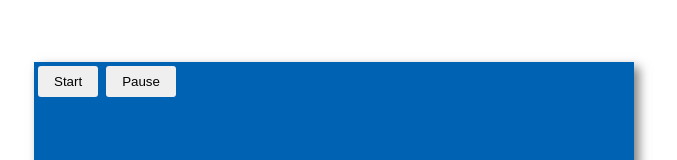
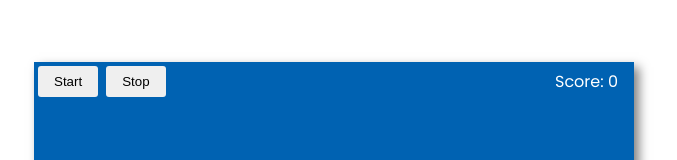
Before and after one commit to ajarek/react-88-vite-space-defender, a React (Vite) app: page / in a window 1280 px wide. Shown: the part 138-298 px from the top of the page, without its empty margins (306-983 px from the left). Built offline with nearby package versions, Linux system fonts and the light colour scheme.

Commit message:
added score

```diff
--- a/src/App.jsx
+++ b/src/App.jsx
@@ -5,9 +5,10 @@ function App() {
   const [divs, setDivs] = useState([]);
   const [start, setStart]=useState(false)
   const [end, setEnd]=useState(false)
+  const [score, setScore] = useState(0);
   return (
     <div>
-      <AppContext.Provider value={{divs, setDivs, start, setStart, end, setEnd}}>
+      <AppContext.Provider value={{divs, setDivs, start, setStart, end, setEnd, score, setScore}}>
        {end?<h2>Game is over</h2>:null}
       <Board />
       </AppContext.Provider>
--- a/src/components/Board/Board.css
+++ b/src/components/Board/Board.css
@@ -17,3 +17,12 @@
 .board button:hover{
   background-color: var(--green);
 }
+.wrapper-board{
+  display: flex;
+  align-items: center;
+  justify-content: space-between;
+  padding-right: 16px;
+}
+.board .score{
+  color: var(--white);
+}
--- a/src/components/Board/Board.jsx
+++ b/src/components/Board/Board.jsx
@@ -6,12 +6,17 @@ import Gun from '../Gun/Gun'
 import Divs from '../Divs/Divs'
 
 const Board = () => {
-  const {divs, setDivs, start, setStart,setEnd } = useContext(AppContext)
+  const {divs, setDivs, start, setStart,setEnd,score, setScore } = useContext(AppContext)
   return (
 
     <div className='board'>
+      <div className="wrapper-board">
+      <div className="wrapper-button">
       <button onClick={()=>{setStart(true);setEnd(false)}}>Start</button>
-      <button onClick={()=>{setStart(false);setDivs([]);setEnd(false)}}>Pause</button>
+      <button onClick={()=>{setStart(false);setDivs([]);setEnd(false);setScore(0)}}>Stop</button>
+      </div>
+      <div className="score">Score: {score}</div>
+      </div>
        {start?<Divs/>:null}
       <Gun/>
 
--- a/src/components/Gun/Gun.jsx
+++ b/src/components/Gun/Gun.jsx
@@ -2,7 +2,7 @@ import { React, useState, useContext, useEffect, useRef } from 'react'
 import { AppContext } from '../../App'
 import './Gun.css'
 const Gun = () => {
-  const { divs, setDivs, start, setStart,setEnd } = useContext(AppContext)
+  const { divs, setDivs, start, setStart,setEnd, score, setScore } = useContext(AppContext)
   const divRef = useRef(null)
 
   const [position, setPosition] = useState(270)
@@ -49,6 +49,7 @@ const Gun = () => {
               bullet.left <= div.left + 60
           ){
           arr.splice(index, 1)
+          setScore(prevScore => prevScore + 1);
         }
 
 
```
